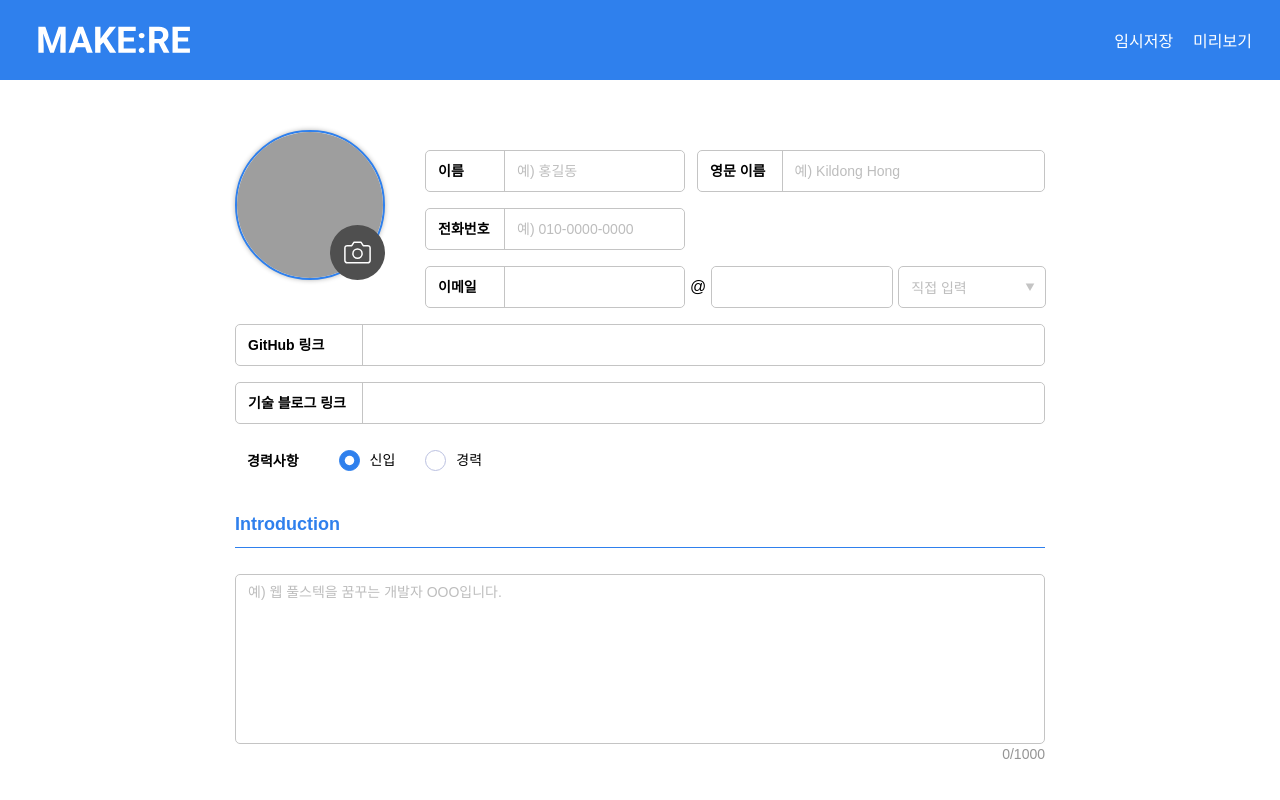
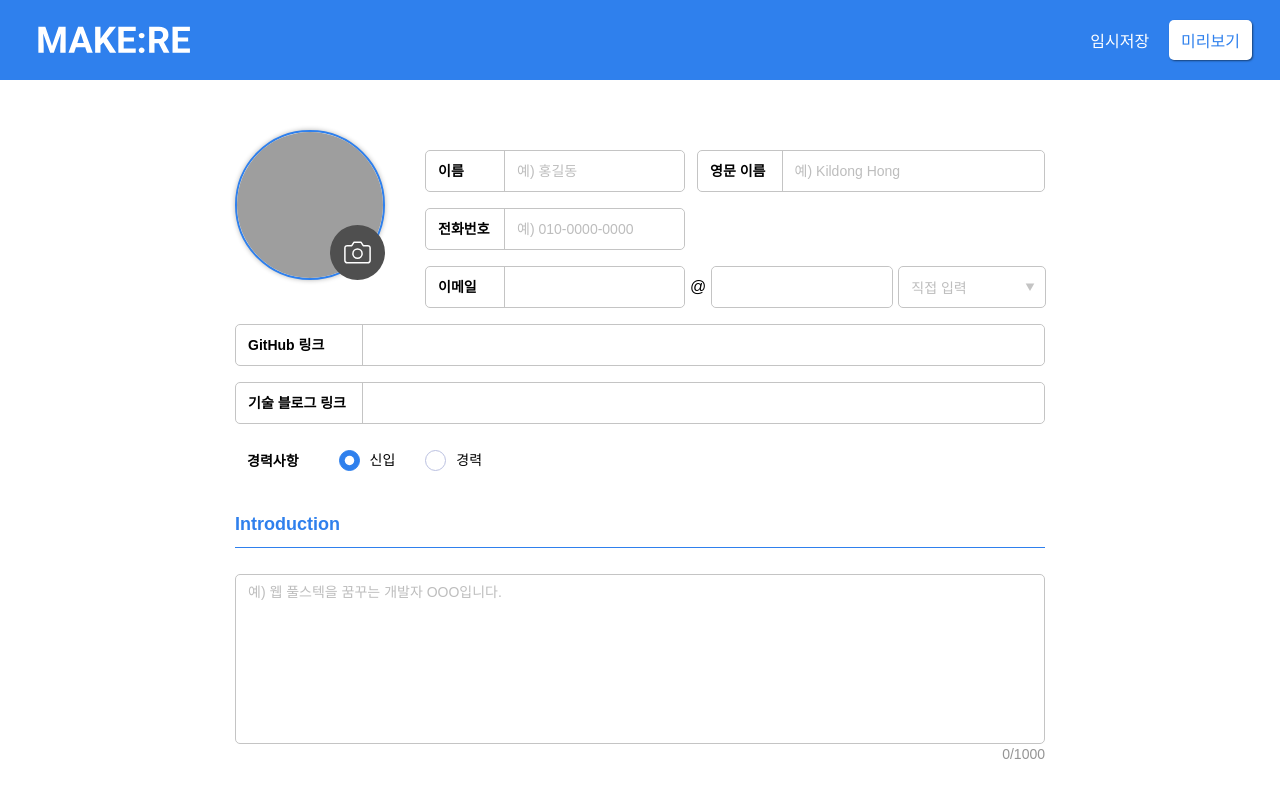
Before and after one commit to weniv/MAKE-RE, a React (Create React App) app: page / in a window 1280 px wide. Shown: the top 800 px of the page. Built offline with nearby package versions, Linux system fonts and the light colour scheme; grey boxes are pictures that could not be loaded.

Commit message:
Style: 미리보기 버튼 스타일 변경

```diff
--- a/src/app/App.jsx
+++ b/src/app/App.jsx
@@ -83,7 +83,7 @@ function App() {
             </li>
             <li>
               <button
-                className={styles.prevBtn}
+                className={styles.exportBtn}
                 onClick={(e) => {
                   setIsWrite(false)
                   handleDataUpdate()
```
